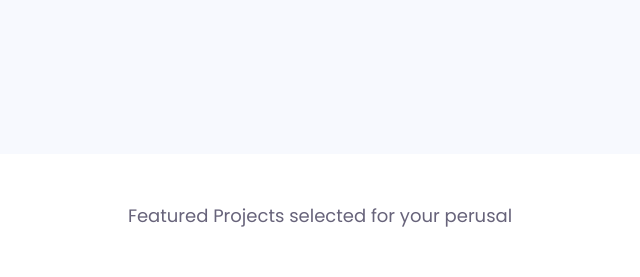
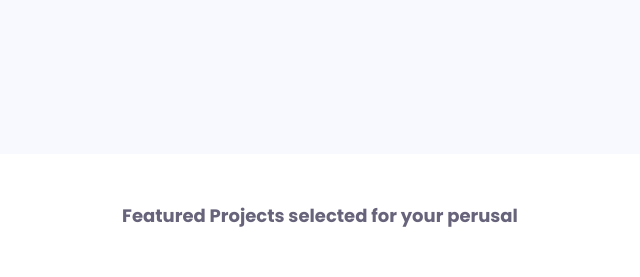
Before and after one commit to anafretes/responsive-week4-project, a plain HTML site: page index.html in a window 1280 px wide. Shown: the part 496-773 px from the top of the page, without its empty margins (320-960 px from the left). Drawn offline with nearby package versions, Linux system fonts and the light colour scheme.

Commit message:
Made a few cosmetic changes

```diff
--- a/index.html
+++ b/index.html
@@ -3,7 +3,7 @@
   <head>
     <meta charset="UTF-8" />
     <meta name="viewport" content="width=device-width, initial-scale=1.0" />
-    <title>Shecodes Portfolio Project</title>
+    <title>SheCodes Portfolio Project</title>
 
     <link rel="stylesheet" href="/src/styles.css" />
     <link
@@ -32,7 +32,9 @@
       <p class="mb-5 byline">Front-end developer based in Paraguay</p>
       <a href="#" class="btn-branding">Contact me</a>
     </div>
-    <p class="text-center my-5">Featured Projects selected for your perusal</p>
+    <p class="text-center my-5 fw-bold">
+      Featured Projects selected for your perusal
+    </p>
     <div class="container">
       <div class="row align-items-center gx-5 mb-5">
         <div class="col d-none d-lg-block">
```
